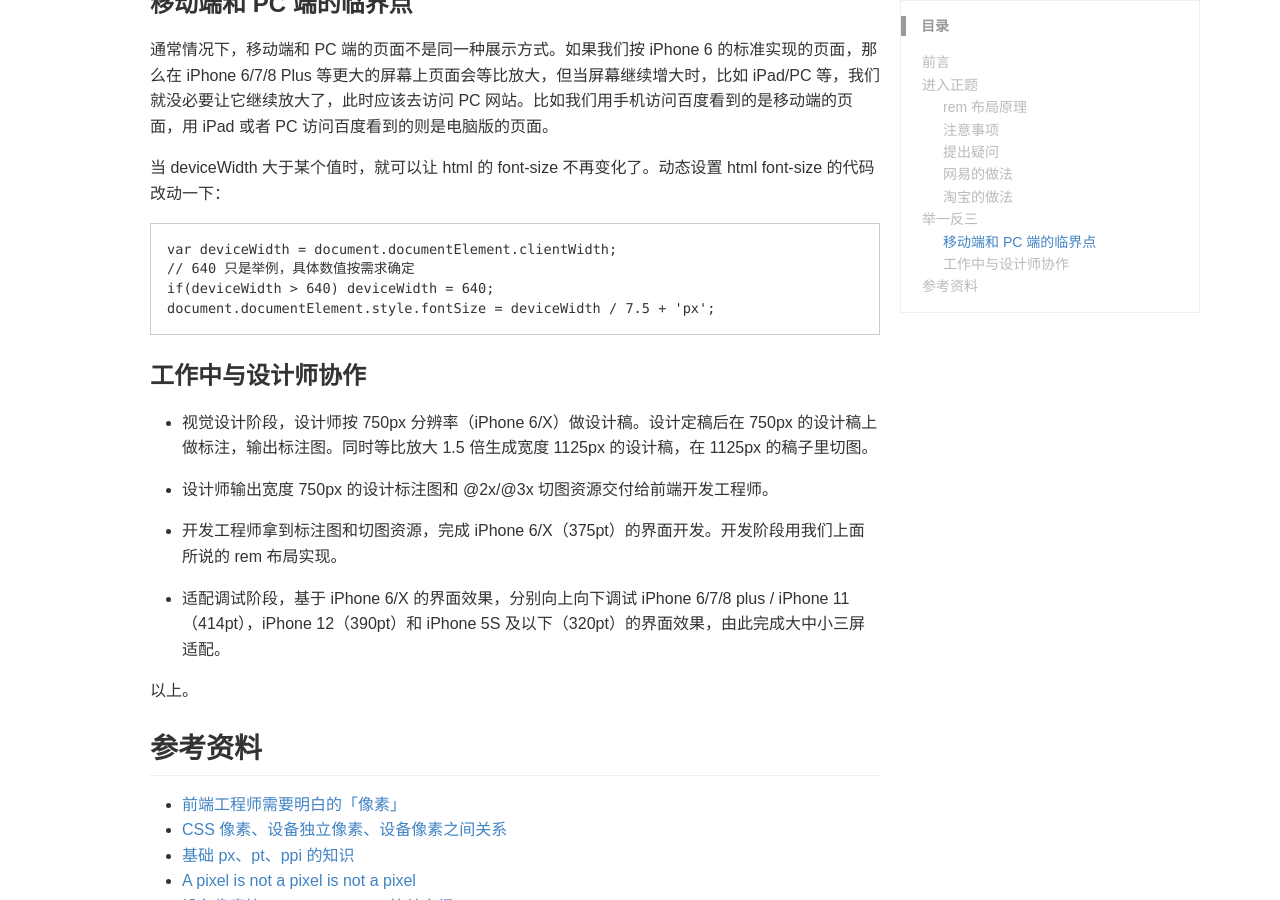
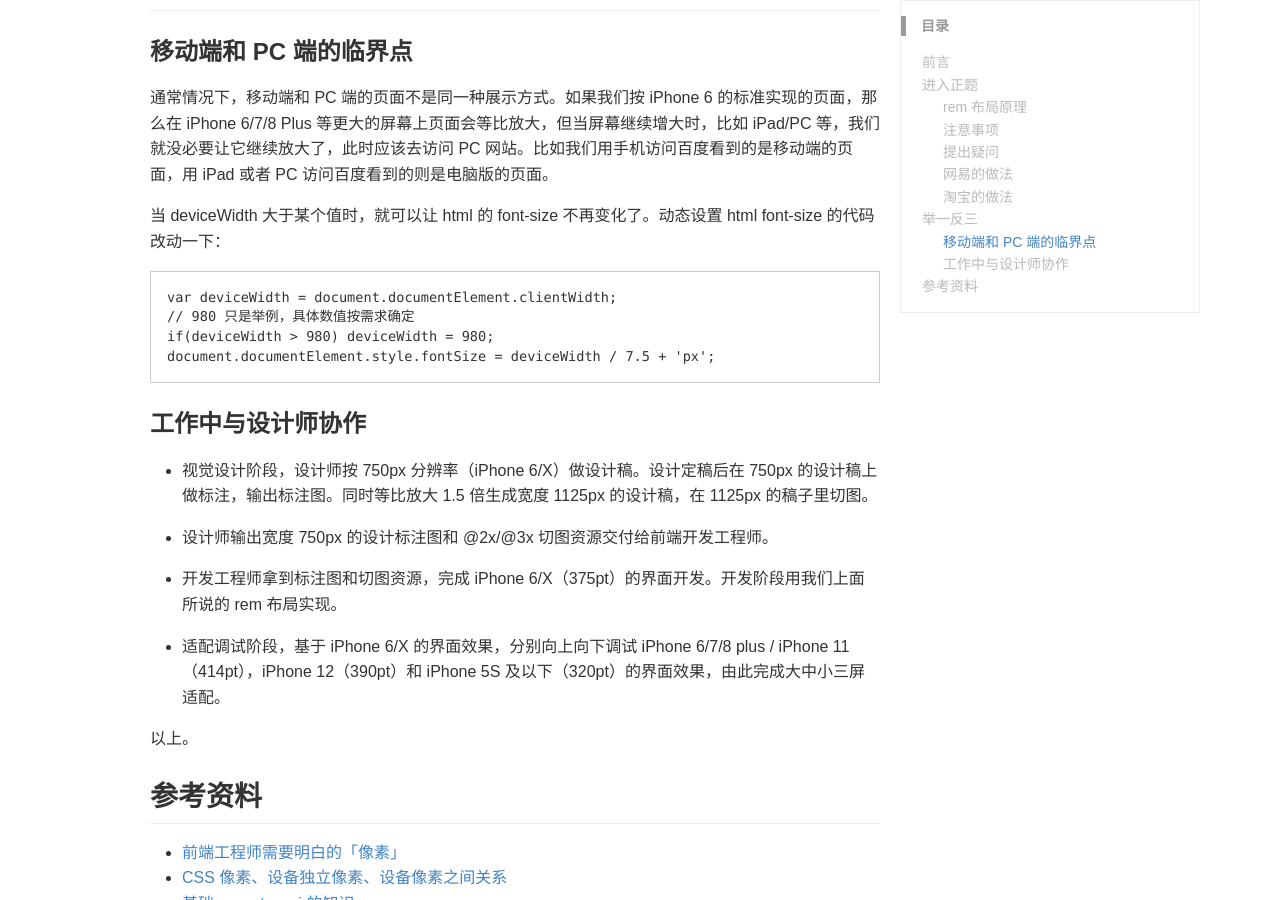
Before and after one commit to iamjichao/iamjichao.github.io, a Jekyll site: the page built from _posts/2021-01-02-rem.md, in a window 1280 px wide and 900 px high, scrolled down 5495 px. Built offline with Jekyll 4.4.1, drawn with Linux system fonts in a browser that asks for light colours; some web fonts are replaced; comment, search, counter and statistics services are not loaded; a style sheet for code colours, icons or effects is not loaded.

Commit message:
update posts

````diff
--- a/_posts/2021-01-02-rem.md
+++ b/_posts/2021-01-02-rem.md
@@ -17,9 +17,13 @@
 - **分辨率**
 
     分辨率是指每一个方向上的像素数量，比如我们常说的 1920×1080 分辨率，就是指横向有 1920 个像素，竖向有 1080 个像素。描述分辨率的单位有：
+
     - dpi - dots per inch，设备分辨率，又称输出分辨率，指的是设备每英寸上可产生的点数。
+
     - ppi - pixels per inch，图像分辨率，又称像素密度单位，指的是每英寸所拥有的像素数量。
+
     - lpi - lines per inch，网屏分辨率，线每英寸。
+
     - ppd - pixels per degree，角分辨率，像素每度。
 
 - **物理分辨率**
@@ -193,8 +197,8 @@
 
 ```js
 var deviceWidth = document.documentElement.clientWidth;
-// 640 只是举例，具体数值按需求确定
-if(deviceWidth > 640) deviceWidth = 640;
+// 980 只是举例，具体数值按需求确定
+if(deviceWidth > 980) deviceWidth = 980;
 document.documentElement.style.fontSize = deviceWidth / 7.5 + 'px';
 ```
 
````
